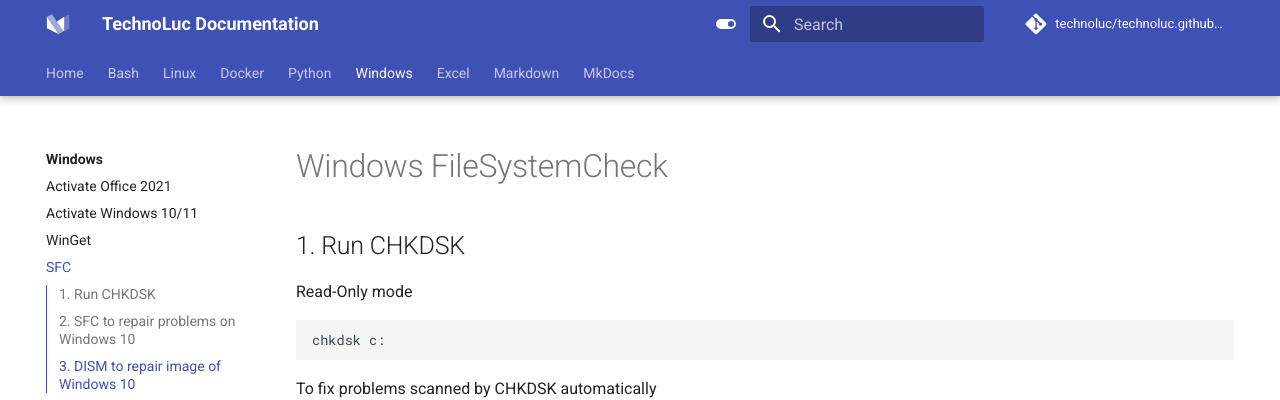
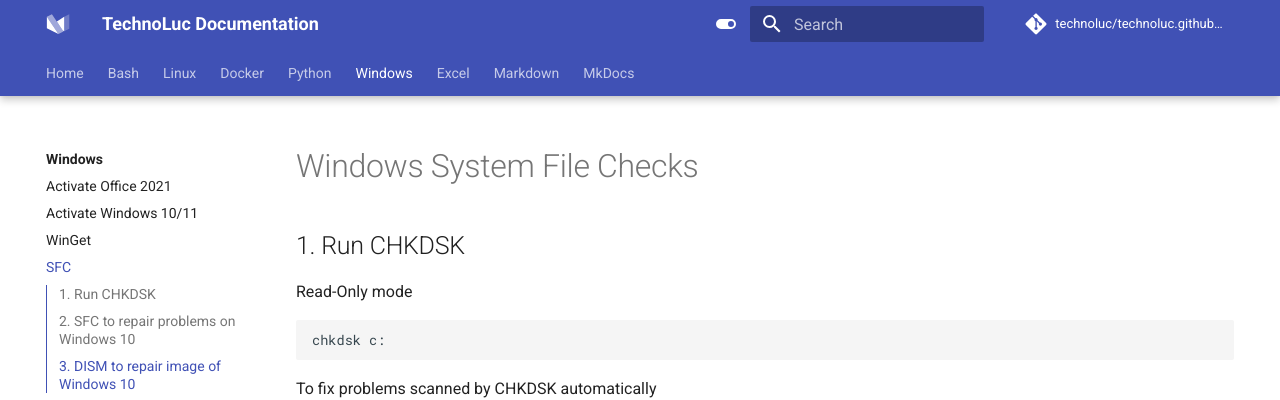
Before and after one commit to technoluc/technoluc.github.io, an MkDocs documentation site: the page built from docs/windows/sfc.md, in a window 1280 px wide and 1334 px high. Shown: the top 400 px of the window. Built offline with MkDocs 1.6.1 and Material for MkDocs 9.7.7, drawn with Linux system fonts in a browser that asks for light colours; comment, search, counter and statistics services are not loaded.

Commit message:
Update sfc.md

```diff
--- a/docs/windows/sfc.md
+++ b/docs/windows/sfc.md
@@ -1,4 +1,4 @@
-# Windows FileSystemCheck
+# Windows System File Checks
 
 ## 1. Run CHKDSK
 
```
